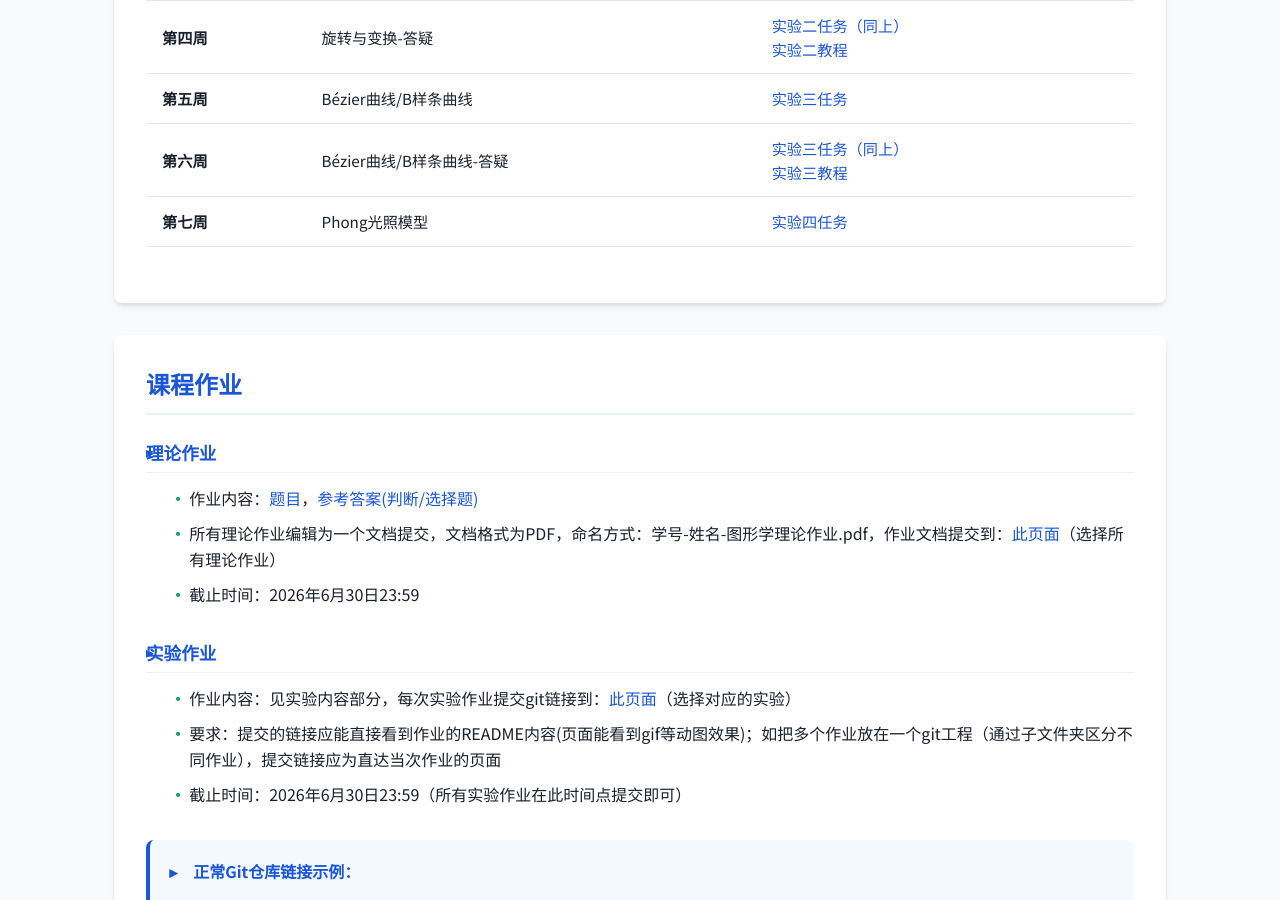
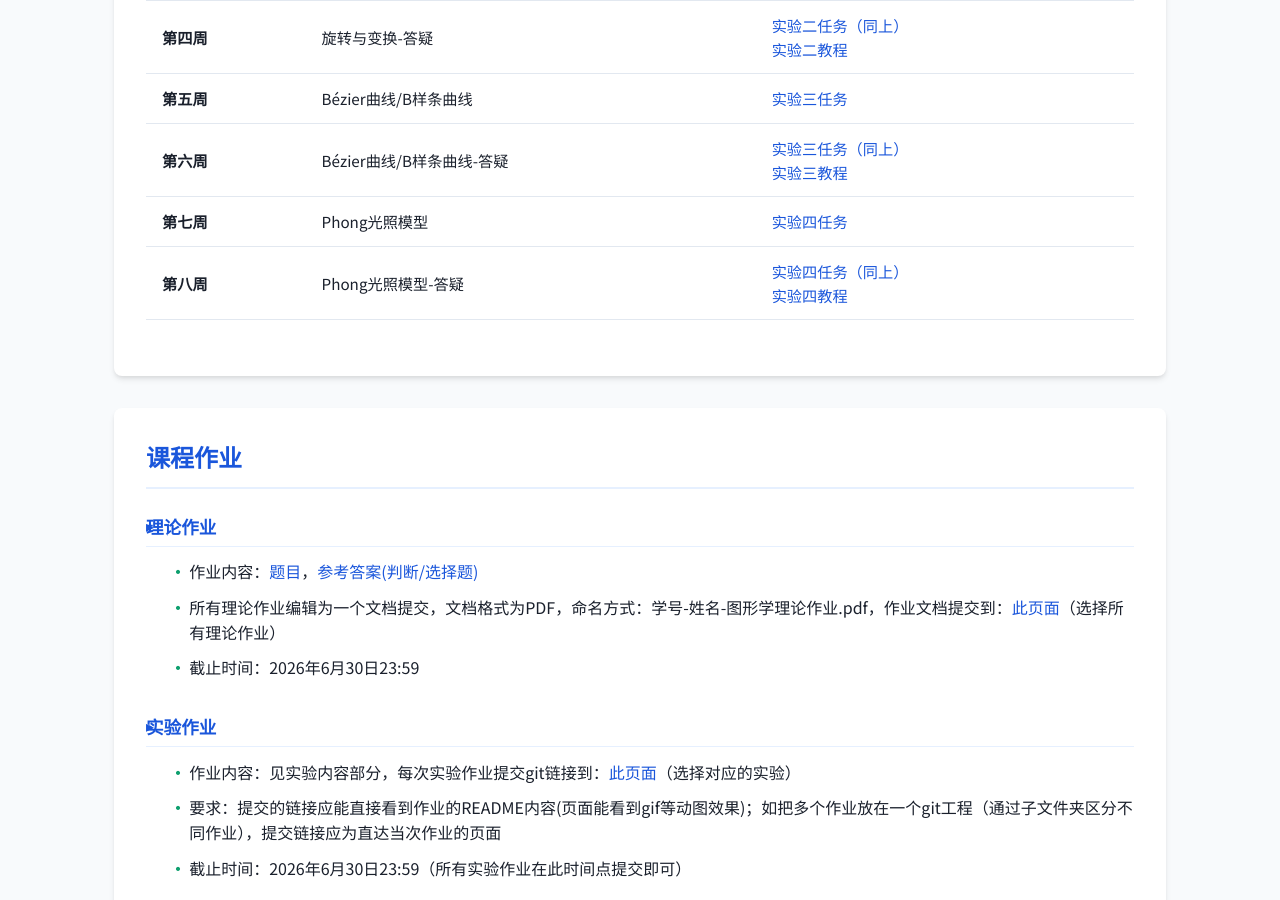
Before and after one commit to zhwinfo/zhwinfo.github.io, a Jekyll site: the page cg/index.html, which Jekyll copies as it is, in a window 1280 px wide and 900 px high, scrolled down 2247 px. Built offline with Jekyll 4.4.1, drawn with Linux system fonts in a browser that asks for light colours.

Commit message:
fast update

```diff
--- a/cg/index.html
+++ b/cg/index.html
@@ -570,6 +570,16 @@
                             </td>
                         </tr>
                     </tbody>
+                    <tbody>
+                        <tr>
+                            <td><strong>第八周</strong></td>
+                            <td>Phong光照模型-答疑</td>
+                            <td>
+                                <a href="https://bnu-3dv-lab.feishu.cn/wiki/GiJmw0RnZikrodkDYyIc09bDnxf" target="_blank">实验四任务（同上）</a><br>
+                                <a href="https://bnu-3dv-lab.feishu.cn/wiki/Pup4wHVb8iU1zUkGOMfcP14in5c" target="_blank">实验四教程</a>
+                            </td>
+                        </tr>
+                    </tbody>
                 </table>
             </div>
         </section>
```
Also changed, not shown: aw/index.html (+31 -14 lines).
